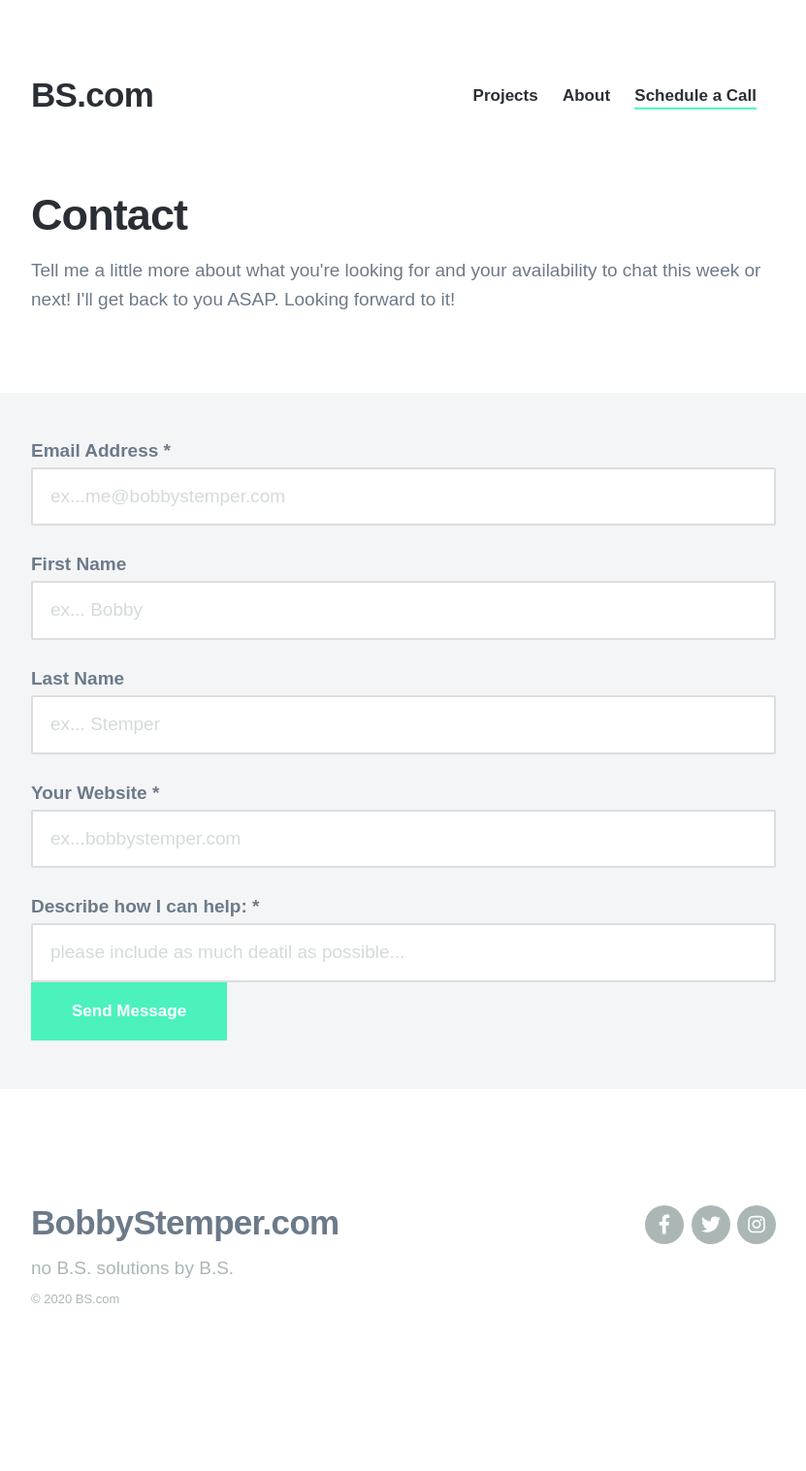
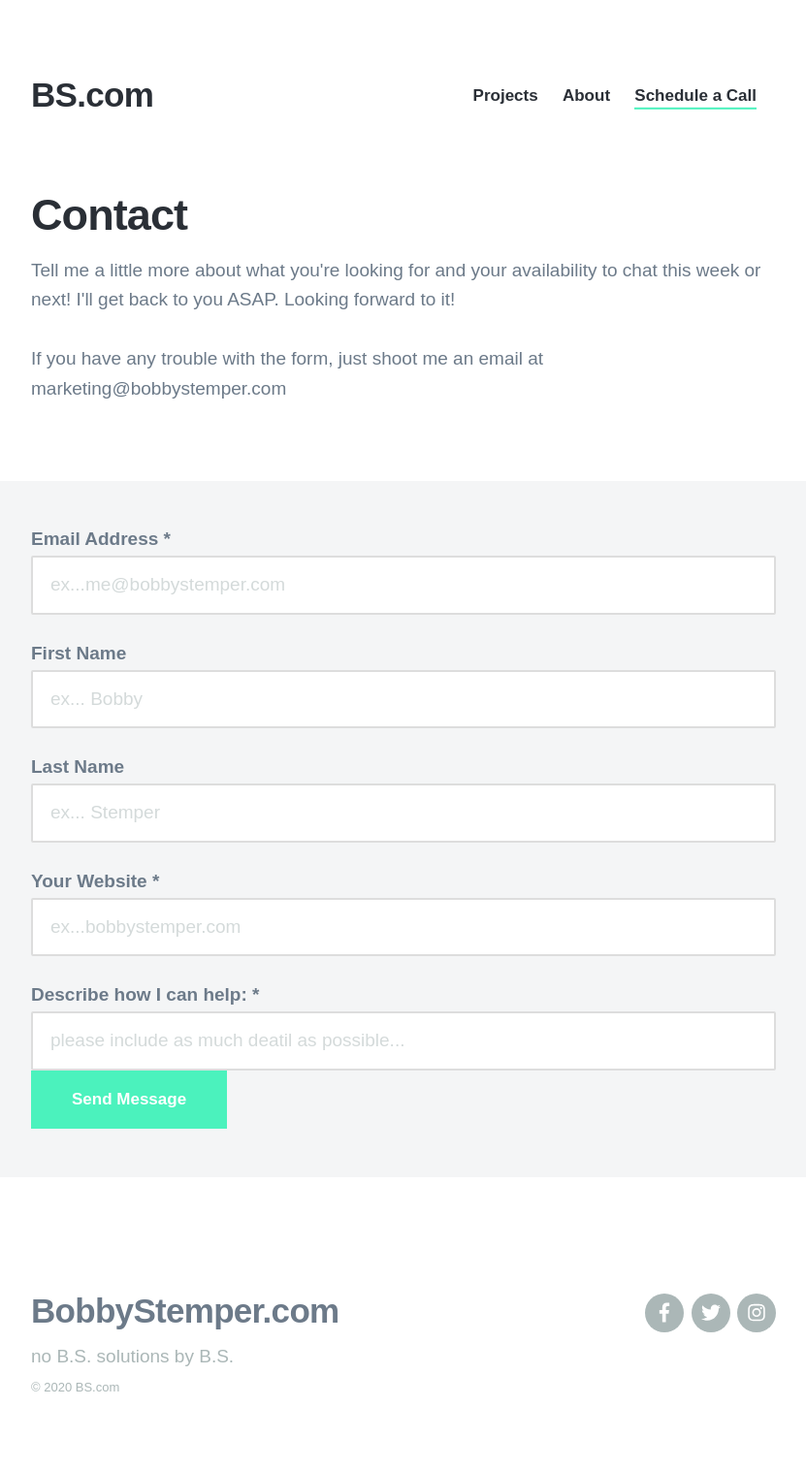
Before and after one commit to BobbyFlay/bobbystemper.github.com, a Jekyll site: the page built from _pages/contact.md, in a window 1280 px wide. Shown: the whole page at 97% size, without its empty margins (224-1055 px from the left). Built offline with Jekyll 4.4.1, drawn with Linux system fonts in a browser that asks for light colours; nearby versions of some CDN libraries; some web fonts are replaced; before the commit the page ends 1426 px from its top, so only the background shows below that.

Commit message:
contact page fix

```diff
--- a/_pages/contact.md
+++ b/_pages/contact.md
@@ -1,6 +1,6 @@
 ---
 title: Contact
-subtitle: Tell me a little more about what you're looking for and your availability to chat this week or next! I'll get back to you ASAP. Looking forward to it!
+subtitle: Tell me a little more about what you're looking for and your availability to chat this week or next! I'll get back to you ASAP. Looking forward to it! <br></br>If you have any trouble with the form, just shoot me an email at marketing@bobbystemper.com
 description: Get in touch with Bobby to chat bikes, marketing consulting, and whatever you need help with!
 featured_image: /images/bobby/bobby-bushwick-graffiti.jpeg
 
```
Also changed, not shown: 4 other files.
